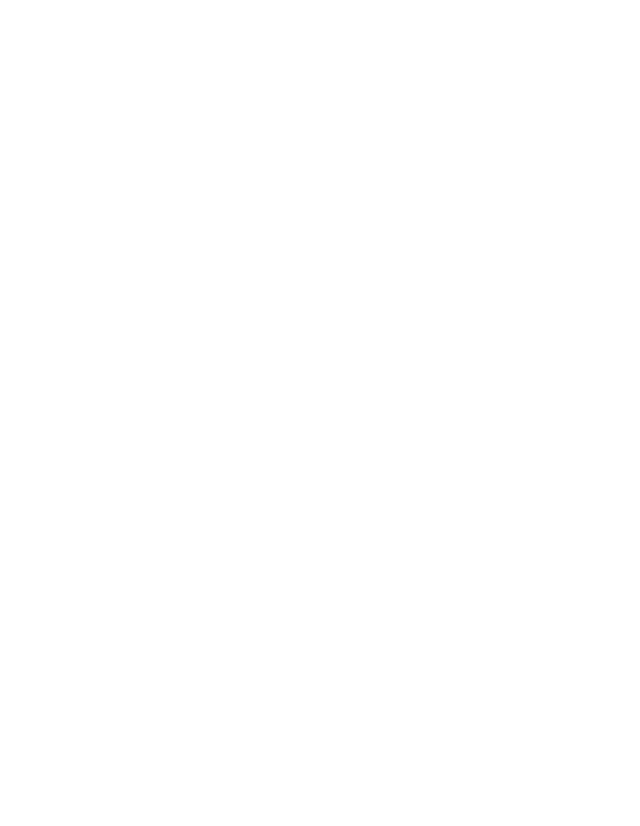
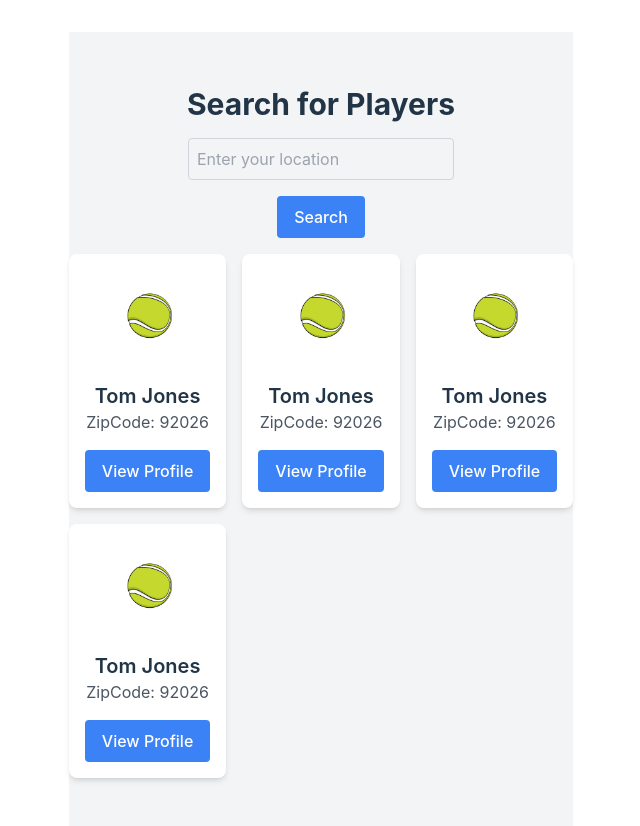
Before and after one commit to frank-kang/spankr, a React (Vite) app in the folder client/: page /player/search in a window 1280 px wide. Before the commit this address had no page. Shown: the top 826 px of the page, without its empty margins (319-959 px from the left). Before the commit the page ends 800 px from the top, so only its background shows below. Built offline with nearby package versions, Linux system fonts and the light colour scheme.

Commit message:
inprogress usercard search page

```diff
--- a/client/src/App.tsx
+++ b/client/src/App.tsx
@@ -6,6 +6,7 @@
 import { UserProvider } from './components/UserContext';
 import { EditPlayerProfile } from './pages/EditPlayerProfile';
 import { PlayerProfile } from './pages/PlayerProfile';
+import { SearchPage } from './pages/SearchPage';
 
 export default function App() {
   return (
@@ -19,6 +20,7 @@
           element={<EditPlayerProfile />}
         />
         <Route path="/player/profile/:userId" element={<PlayerProfile />} />
+        <Route path="/player/search" element={<SearchPage />} />
       </Routes>
     </UserProvider>
   );
--- /dev/null
+++ b/client/src/components/UserCard.tsx
@@ -0,0 +1,22 @@
+import logo from '../public/images/smallTennisBall.jpg';
+import { useState } from 'react';
+import { Link } from 'react-router-dom';
+
+export function UserCard() {
+  return (
+    <li>
+      <div className="flex flex-col items-center justify-center p-4 bg-white rounded-lg shadow-md">
+        <img
+          src={logo}
+          alt="image of tennis ball"
+          className="w-24 h-24 rounded-full mb-4"
+        />
+        <h2 className="text-xl font-semibold">Tom Jones</h2>
+        <p className="text-gray-600">ZipCode: 92026</p>
+        <button className="mt-4 px-4 py-2 bg-blue-500 text-white rounded hover:bg-blue-600">
+          View Profile
+        </button>
+      </div>
+    </li>
+  );
+}
--- /dev/null
+++ b/client/src/pages/SearchPage.tsx
@@ -0,0 +1,25 @@
+import { UserCard } from '../components/UserCard';
+import { useState } from 'react';
+import React from 'react';
+
+export function SearchPage() {
+  return (
+    <div className="flex flex-col items-center justify-center min-h-screen bg-gray-100">
+      <h1 className="text-3xl font-bold mb-4">Search for Players</h1>
+      <input
+        type="text"
+        placeholder="Enter your location"
+        className="p-2 border border-gray-300 rounded mb-4"
+      />
+      <button className="px-4 py-2 bg-blue-500 text-white rounded hover:bg-blue-600">
+        Search
+      </button>
+      <ul className="grid grid-cols-1 md:grid-cols-2 lg:grid-cols-3 gap-4 mt-4">
+        <UserCard />
+        <UserCard />
+        <UserCard />
+        <UserCard />
+      </ul>
+    </div>
+  );
+}
```
